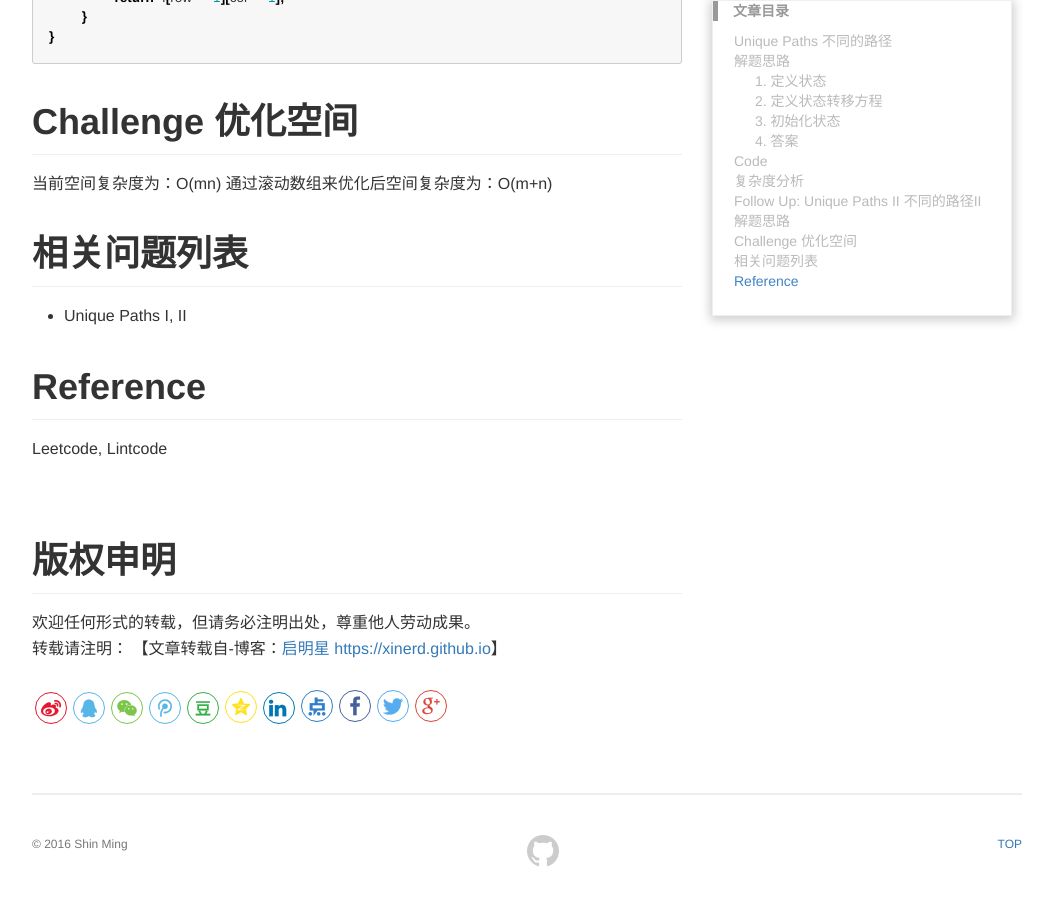
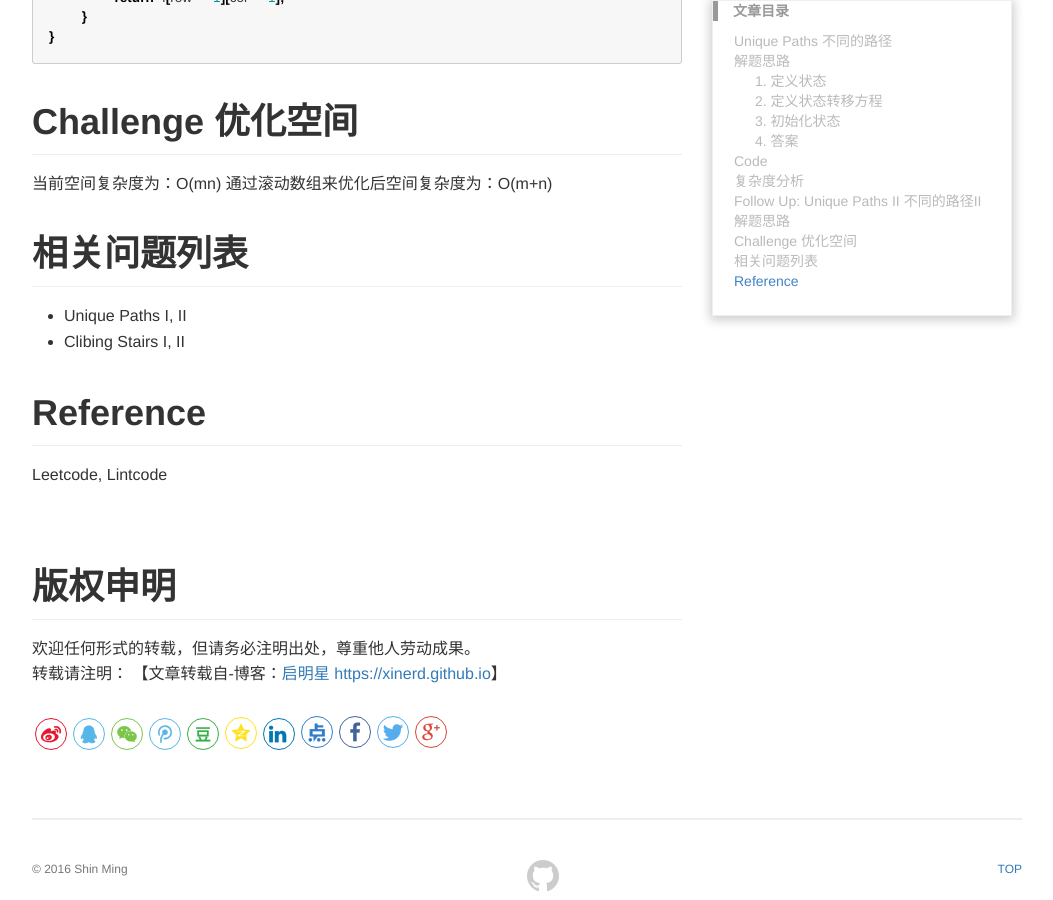
Before and after one commit to RajDkJangam/xinerd.github.io, a Jekyll site: the page built from _posts/2016/2016-11-06-Unique Paths I & II.md, in a window 1280 px wide and 900 px high, scrolled down 4016 px. Shown: the whole window, without its empty margins (113-1166 px from the left). Built offline with Jekyll 4.4.1, drawn with Linux system fonts in a browser that asks for light colours; comment, search, counter and statistics services are not loaded; before the commit the page ends 4891 px from its top, so only the background shows below that; some of the changed lines change nothing that is shown.

Commit message:
Updated Related Qs

```diff
--- a/_posts/2016/2016-11-06-Unique Paths I & II.md
+++ b/_posts/2016/2016-11-06-Unique Paths I & II.md
@@ -2,7 +2,7 @@
 layout: post
 title: Unique Paths 不同的路径 I & II
 categories: [Dynamic Programming, 动态规划]
-description:
+description: 机器人每一时刻只能向下或者向右移动一步，问有多少种方案走到右下角。
 keywords: dp, dynamic programming, 动态规划, 动归
 ---
 
@@ -162,6 +162,7 @@ public class Solution {
 
 # 相关问题列表
 * Unique Paths I, II
+* Clibing Stairs I, II
 
 # Reference
 Leetcode, Lintcode
```
